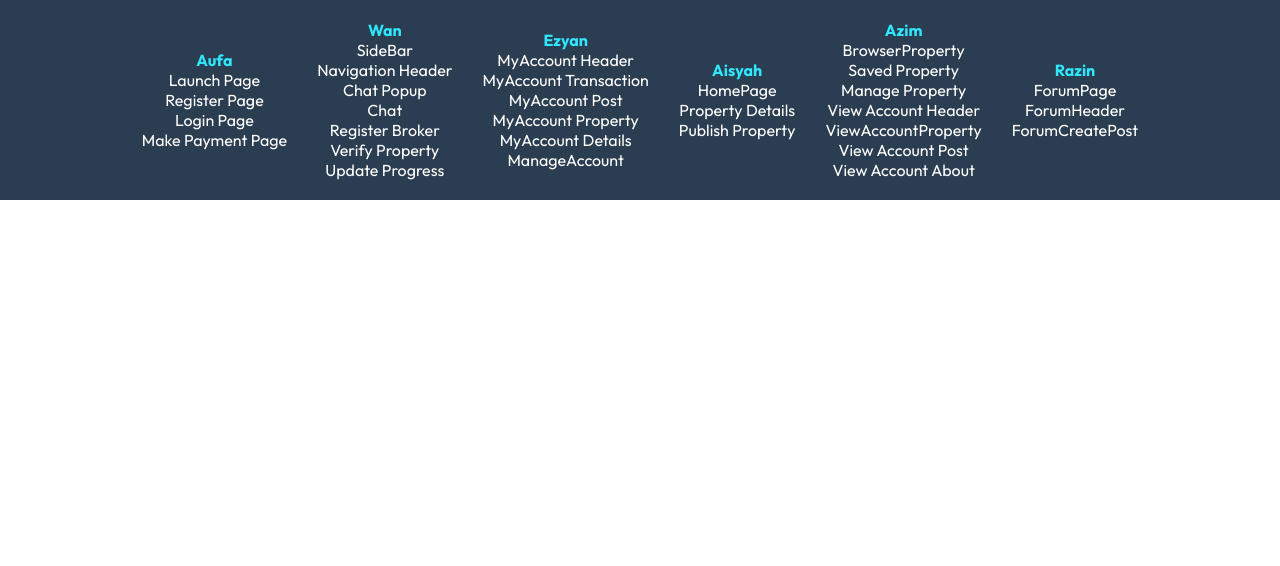
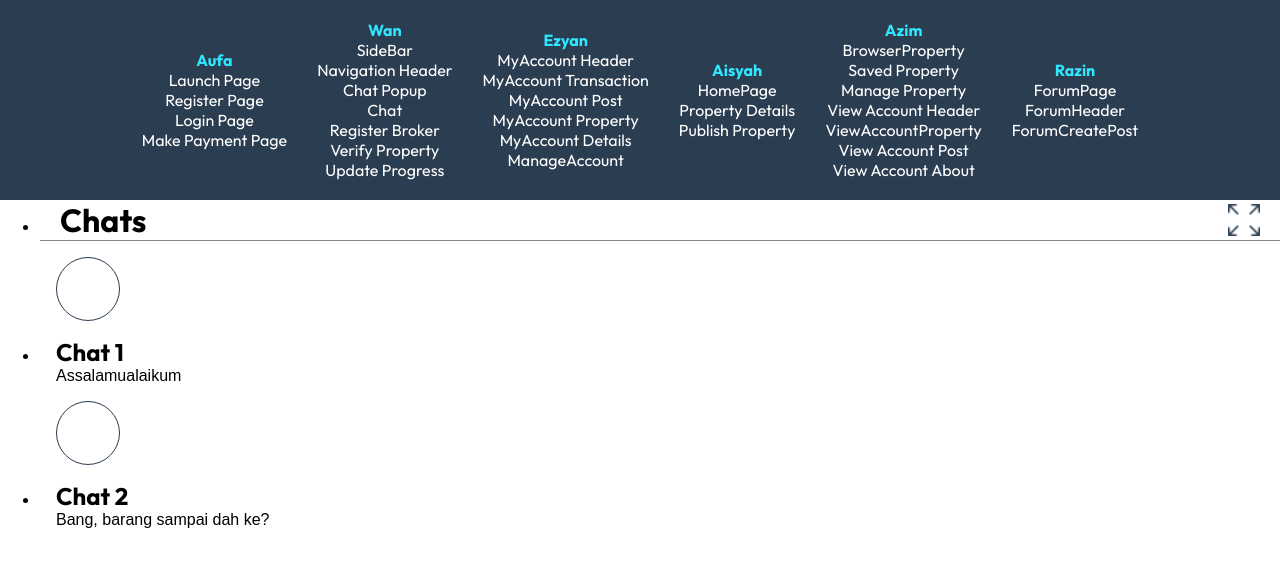
Before and after one commit to RareZyn/property-pro, a React (Create React App) app: page /chat-popup in a window 1280 px wide. Shown: the top 566 px of the page. Built offline with nearby package versions, Linux system fonts and the light colour scheme.

Commit message:
Chat spopdown can be toggle on or off

```diff
--- a/src/Pages/Navigation/NavHeader.css
+++ b/src/Pages/Navigation/NavHeader.css
@@ -59,7 +59,15 @@ body{
 }
 
 .NavHeader li.active{
+    align-content: center;
     background-color: var(--orange);
+    cursor: pointer;
+}
+
+.NavHeader li.active:hover{
+    align-content: center;
+    background-color: var(--white);
+    cursor: pointer;
 }
 
 .NavHeader li:hover{
--- a/src/Pages/Navigation/NavHeader.js
+++ b/src/Pages/Navigation/NavHeader.js
@@ -10,6 +10,10 @@ export const NavHeader = () => {
   const [dropdownMenu, setDropdownMenu] = useState("menu hidden")
   const [isMenuClicked, setIsMenuClicked] = useState(false);
 
+  const [isChatClicked, setIsChatClicked] = useState(true);
+  const [chatPopdown, setChatPopdown] = useState("ChatPopup hidden");
+  const [chatNavigation, setChatNavigation] = useState("Navigator");
+
   const showMenu = () =>{
     if(isMenuClicked){
       setBurgerIcon("DropdownBar clicked");
@@ -19,6 +23,17 @@ export const NavHeader = () => {
       setDropdownMenu('menu hidden');
     }
     setIsMenuClicked(!isMenuClicked)
+  };
+
+  const showChat = () =>{
+    if(isChatClicked){
+      setChatPopdown("ChatPopup");
+      setChatNavigation("active");
+    } else{
+      setChatPopdown("ChatPopup hidden");
+      setChatNavigation("Navigator");
+    }
+    setIsChatClicked(!isChatClicked);
   };
 
   return (
@@ -31,14 +46,14 @@ export const NavHeader = () => {
       <CustomLink href="/">Home</CustomLink>
         <CustomLink href="/browser-property">Browser</CustomLink>
         <CustomLink href="/publish-property">Sell</CustomLink>
-        <li className='Navigator'>Chat</li>
+        <li className={chatNavigation} onClick={showChat}>Chat</li>
         <CustomLink href="/forum-page">Community</CustomLink>
         <CustomLink href="/register-broker">Broker</CustomLink>
 
         <CustomLink href="/launch">Logout</CustomLink>
       </ul>
       </nav>
-      <ChatPopup></ChatPopup>
+      <ChatPopup className={chatPopdown}></ChatPopup>
     </div>
   );
 };
--- a/src/Pages/Social/ChatPopup.css
+++ b/src/Pages/Social/ChatPopup.css
@@ -51,6 +51,13 @@
     cursor: pointer;
 }
 
+.ChatTitle a{
+    align-self: center;
+    width: 32px;
+    height: 32px;
+    cursor: pointer;
+}
+
 .ProfilePicture{
     width: 64px;
     height: 64px;
@@ -75,3 +82,7 @@
     font-family: 'Roboto-Thin', sans-serif;
     font-size: 1rem;
 }
+
+.hidden{
+    display: none;
+}
--- a/src/Pages/Social/ChatPopup.js
+++ b/src/Pages/Social/ChatPopup.js
@@ -1,14 +1,16 @@
 import "./ChatPopup.css";
 
-export const ChatPopup = () => {
+export const ChatPopup = ({className}) => {
   return (
-    <div className="ChatPopup">
+    <div className={className}>
 
       <ul>
         <li>
           <div className="ChatTitle">
             <h1>Chats</h1>
-            <img src={require("../../Res/image/fullscreen-icon.png")}/>
+            <a href="/chat">
+              <img src={require("../../Res/image/fullscreen-icon.png")}/>
+            </a>
           </div>
         </li>
         <li>
```
